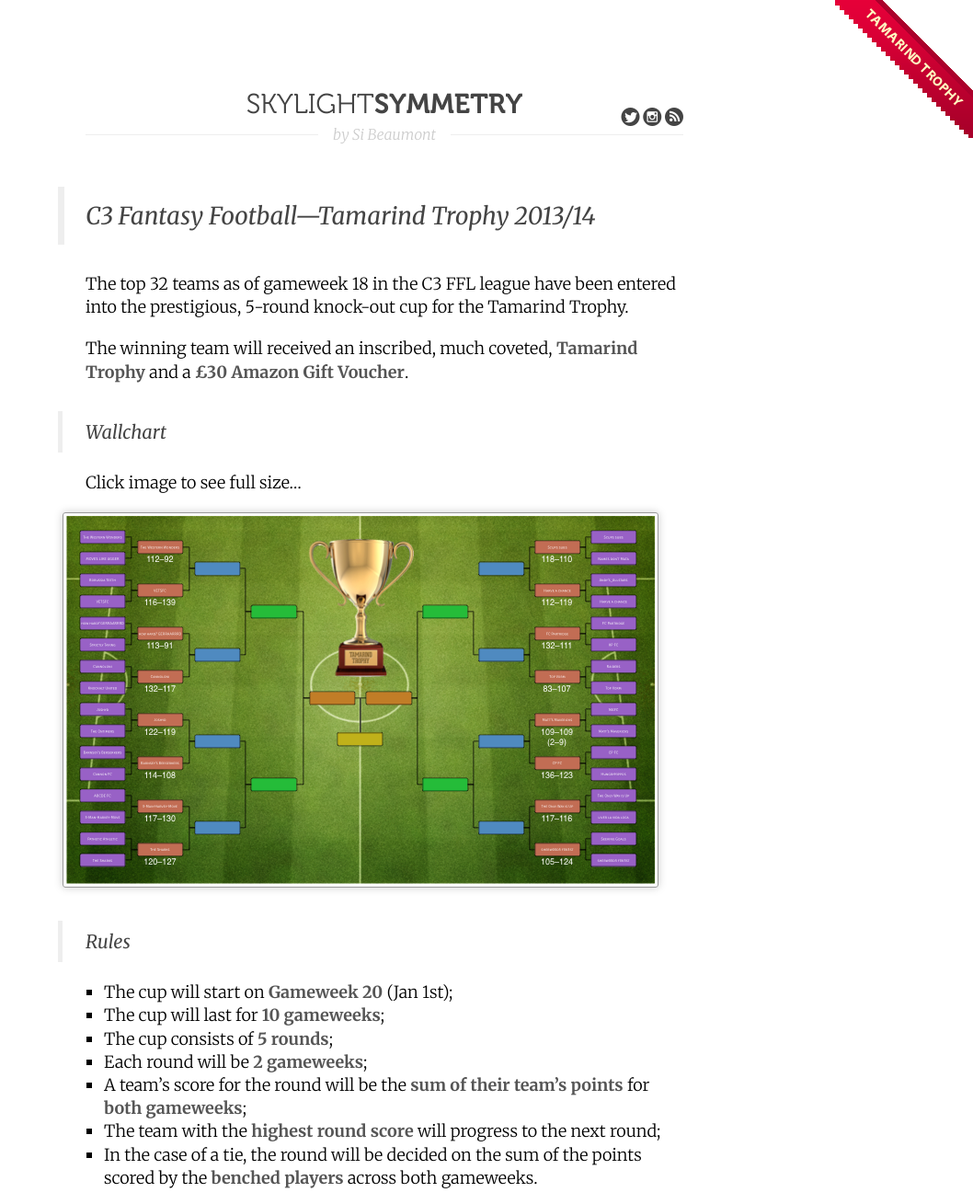
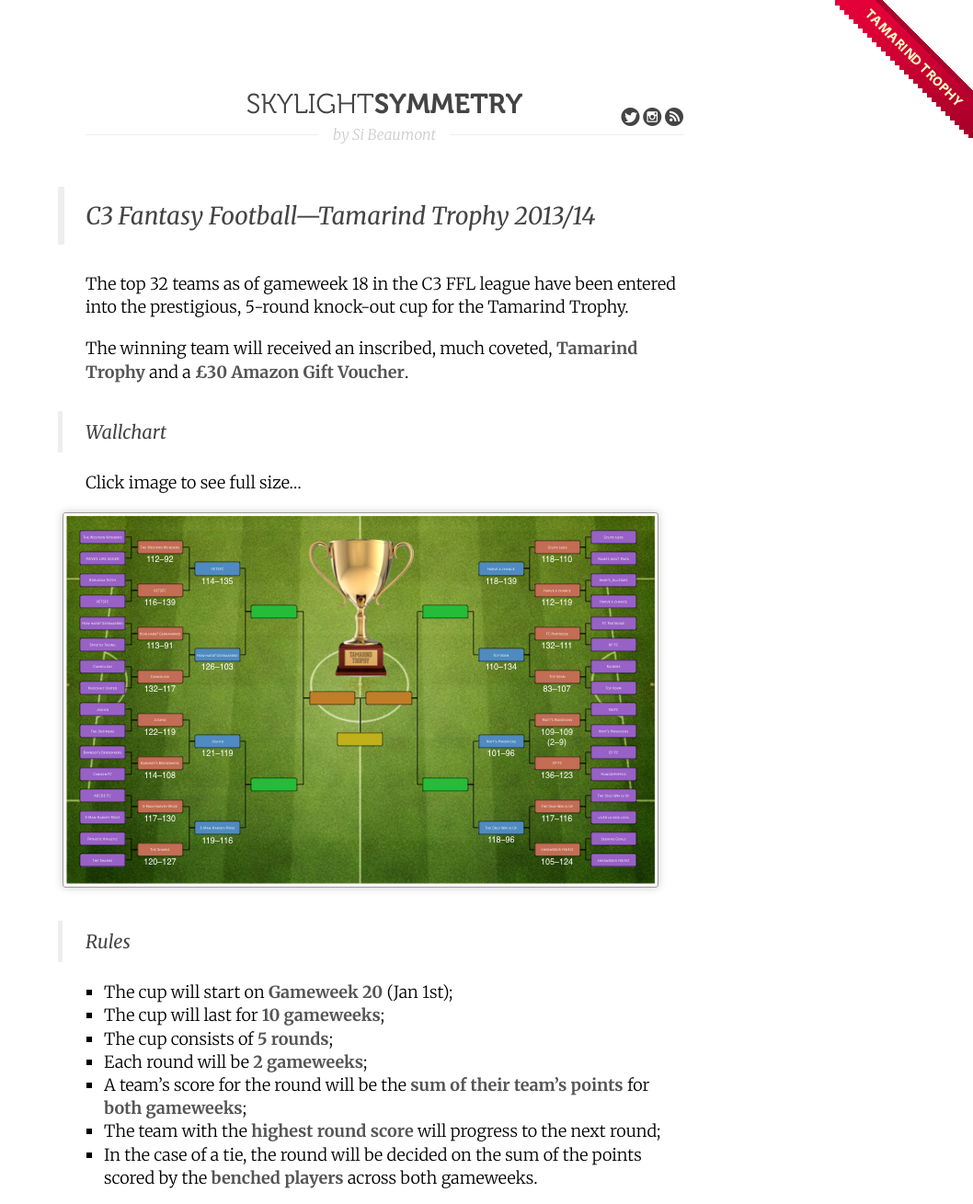
Before and after one commit to simonjbeaumont/simonjbeaumont.github.io, a Jekyll site: the page built from tamarind-trophy/index.md, in a window 1280 px wide. Shown: the whole page at 92% size, without its empty margins (222-1280 px from the left). Built offline with Jekyll 4.4.1, drawn with Linux system fonts in a browser that asks for light colours; Markdown is read by kramdown in place of the engine named in the settings.

Commit message:
And then there were 8...

```diff
--- a/tamarind-trophy/index.md
+++ b/tamarind-trophy/index.md
@@ -13,7 +13,7 @@
 ## Wallchart
 Click image to see full size...
 
-[![wallchart](tt-last-16.png)](tt-last-16.pdf)
+[![wallchart](tt-last-8.png)](tt-last-8.pdf)
 
 ## Rules
 * The cup will start on **Gameweek 20** (Jan 1st);
```
Also changed, not shown: tamarind-trophy/tt-last-8.png (added), 1 other file.
